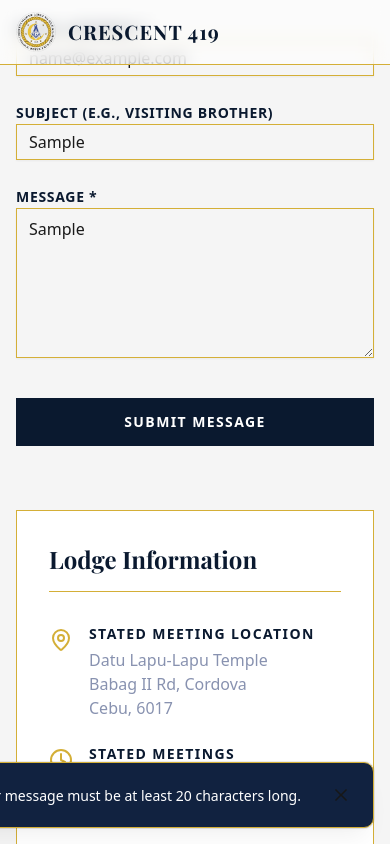
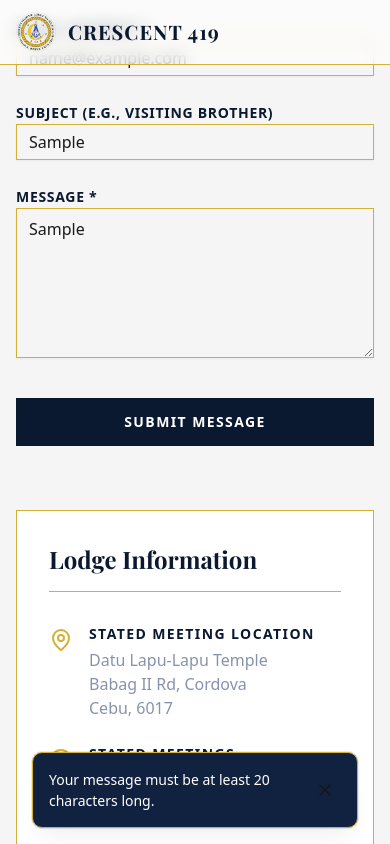
Before and after one commit to Nacar11/cresent11, a Next.js app: page / in a window 390 px wide. Both pictures are taken after typing "Sample", "name@example.com", "Sample", "Sample" into the empty fields and a click on the button "SUBMIT MESSAGE". Shown: the part 5044-5888 px from the top of the page. Built offline with nearby package versions, Linux system fonts and the light colour scheme.

Commit message:
fix: adjust toast size in mobile view

```diff
--- a/src/components/ui/toast.tsx
+++ b/src/components/ui/toast.tsx
@@ -181,7 +181,7 @@ const ToastContainer = () => {
 
     return (
         <div
-            className="fixed bottom-4 right-4 z-[9999] pointer-events-none w-[420px]"
+            className="fixed bottom-4 right-0 sm:right-4 z-[9999] pointer-events-none w-full max-w-[420px] px-4 sm:px-0"
             style={{ height: containerHeight }}
         >
             <div
@@ -206,7 +206,7 @@ const ToastContainer = () => {
                             key={toast.id}
                             ref={measureRef(toast)}
                             className={clsx(
-                                "absolute right-0 bottom-0 shadow-menu rounded-2xl border border-[#D4AF37] bg-[#112240] text-primary-foreground leading-[21px] p-4 h-fit",
+                                "absolute right-4 sm:right-0 bottom-0 shadow-menu rounded-2xl border border-[#D4AF37] bg-[#112240] text-primary-foreground leading-[21px] p-4 h-fit",
                                 {
                                     message: "",
                                     success: "",
@@ -217,11 +217,11 @@ const ToastContainer = () => {
                                 index < lastVisibleStart && "pointer-events-none"
                             )}
                             style={{
-                                width: 420,
+                                width: 'calc(100% - 2rem)', // Account for px-4 padding on mobile
                                 transition: "all .35s cubic-bezier(.25,.75,.6,.98)",
                                 transform: shownIds.includes(toast.id)
                                     ? getFinalTransform(index, toasts.length)
-                                    : "translate3d(0, 100%, 150px) scale(1)"
+                                    : "translate3d(0, 100%, 150px) scale(1)",
                             }}
                         >
                             <div className="flex flex-col items-center justify-between text-[.875rem]">
```
